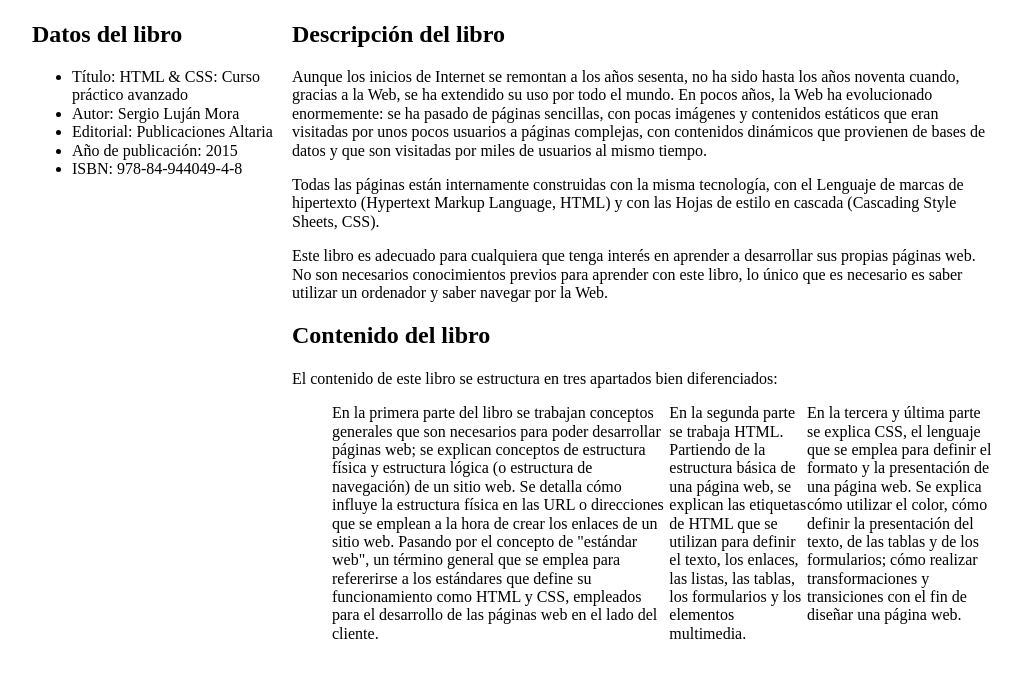
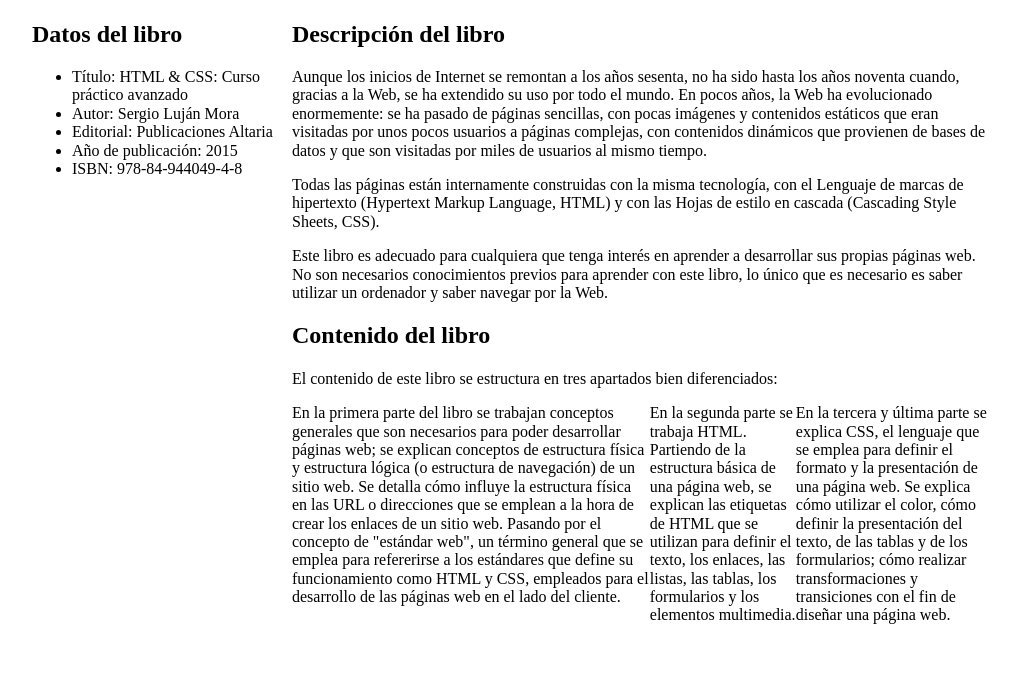
Before and after one commit to Jolucaa/maquetacion-thebridge, a plain HTML site: page index.html in a window 1280 px wide. Shown: the part 79-756 px from the top of the page, without its empty margins (128-1149 px from the left). Drawn offline with Linux system fonts and the light colour scheme.

Commit message:
add class to main and refactor ul

```diff
--- a/css/main.css
+++ b/css/main.css
@@ -7,6 +7,8 @@ header{
   display: flex;
   justify-content: center;
 }
+
+
 
 section{
   width: 700px;
@@ -19,11 +21,11 @@ section{
 
 .out-style-list{
   list-style: none;
+  margin: 0;
+  padding: 0;
 }
 
 main{
-  display: flex;
-  flex-direction: row;
   max-width: 960px;
   min-width: 960px;
   width: 960px;
--- a/index.html
+++ b/index.html
@@ -1,5 +1,5 @@
 <!DOCTYPE html>
-<html lang="en">
+<html lang="es">
 <head>
     <meta charset="utf-8"/>
     <title>HTML &amp; CSS: Curso práctico avanzado</title>
@@ -10,7 +10,7 @@
         <header>
             <h1>HTML &amp; CSS: Curso práctico avanzado</h1>
         </header>
-        <main>
+        <main class="content-in-rows">
             <aside>
                 <h2>Datos del libro</h2>
 
```
